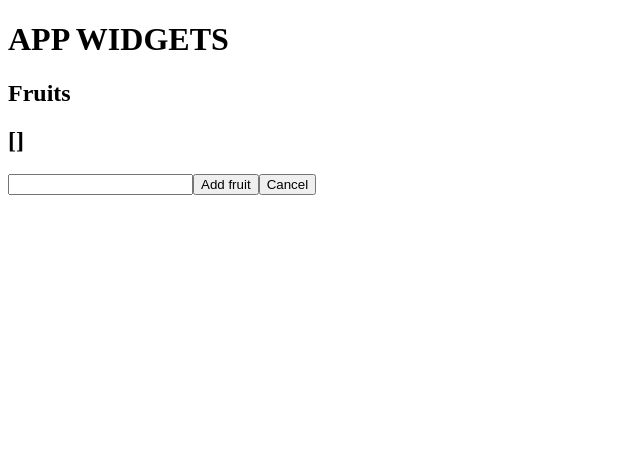
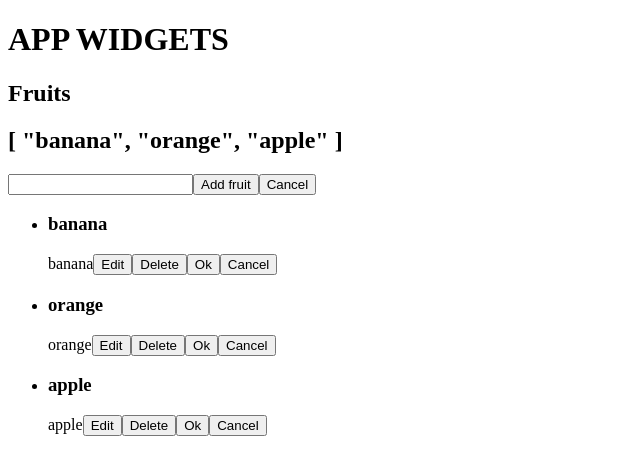
Before and after one commit to innadech/vue-widgets, a Vue app: page / in a window 1280 px wide. Shown: the top 474 px of the page, without its empty margins (0-640 px from the left). Built offline with nearby package versions, Linux system fonts and the light colour scheme.

Commit message:
Implemented: isEditing state at FruitItem

```diff
--- a/src/components/fruit-widget/FruitItem.vue
+++ b/src/components/fruit-widget/FruitItem.vue
@@ -6,22 +6,34 @@ export default {
 
   data() {
     return {
-      newFruit: '',
+      localFruit: this.fruit,
+      isEditing: false,
     }
   },
+
+  created() {
+    console.log('FruitItem created with', this.fruit)
+  },
 }
+// v-on:keypress="$emit('fruit-updated', localFruit)" тоже что кнопка Ok
+// v-on:keypress.esc=""
 </script>
 
 <template>
   <li>
+    <h3>{{ localFruit }}</h3>
     <input
+      v-if="isEditing"
       ref="elInput"
-      v-bind:value="fruit"
-      v-on:input="newFruit = $event.target.value"
-      v-on:keypress="$emit('fruit-updated', newFruit)"
-      v-on:keypress.esc="$refs.elInput.blur()"
+      v-bind:value="localFruit"
+      v-on:input="localFruit = $event.target.value"
     />
-    <button v-on:click="$emit('fruit-updated', newFruit)">Edit</button>
+    <span v-else>{{ fruit }}</span>
+
+    <button v-on:click="isEditing = true">Edit</button>
     <button v-on:click="$emit('fruit-deleted', fruit)">Delete</button>
+
+    <button v-on:click="$emit('fruit-updated', localFruit)">Ok</button>
+    <button v-on:click="localFruit = fruit">Cancel</button>
   </li>
 </template>
--- a/src/components/fruit-widget/FruitWidget.vue
+++ b/src/components/fruit-widget/FruitWidget.vue
@@ -7,7 +7,7 @@ export default {
 
   data() {
     return {
-      fruits: [],
+      fruits: ['banana', 'orange', 'apple'],
     }
   },
 
```
Also changed, not shown: 1 other file (tests, documents, lock files or other folders).
